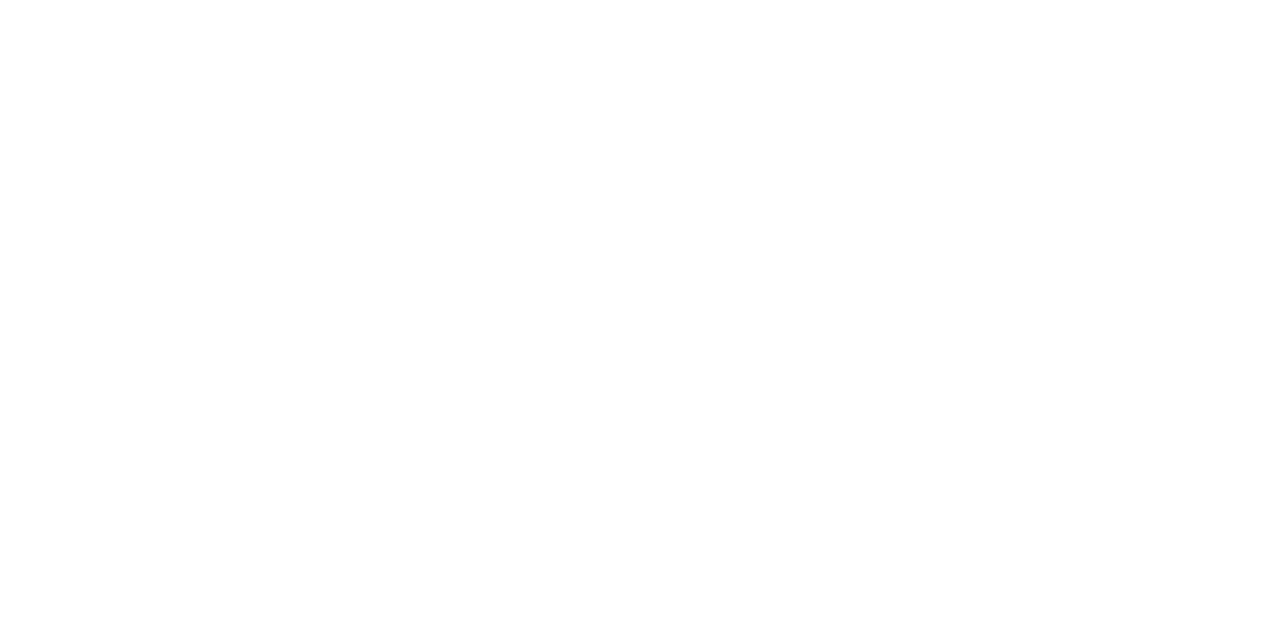
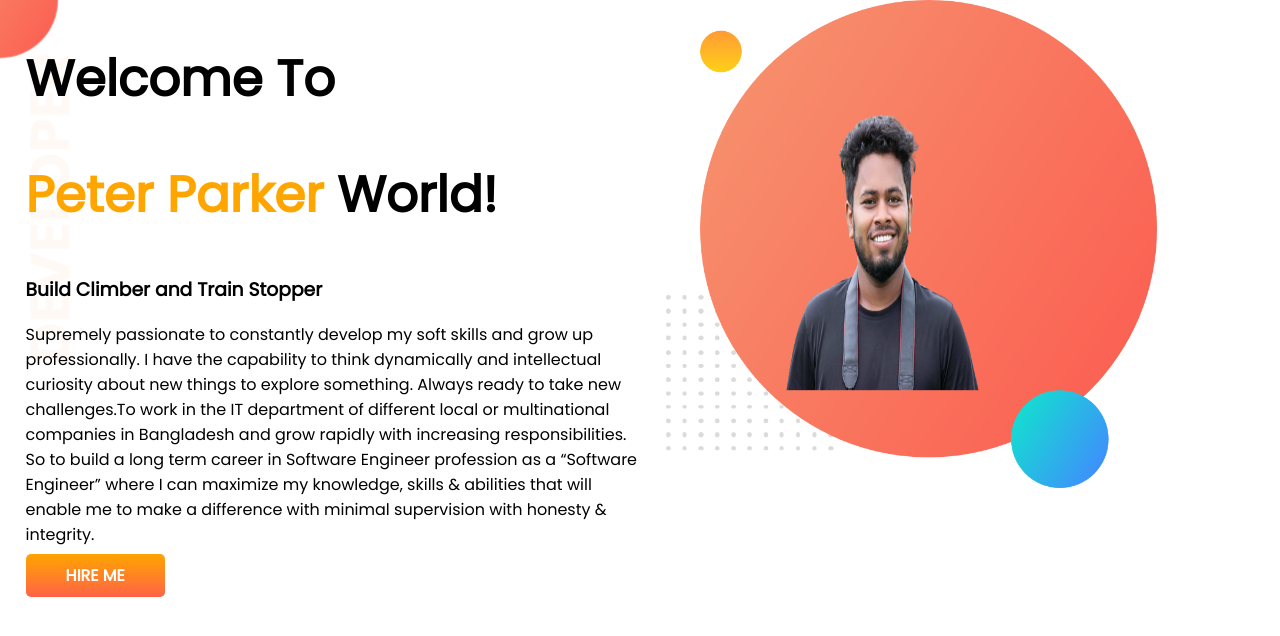
Before and after one commit to RedoneRony/developer-portfolio, a plain HTML site: page index.html in a window 1280 px wide. Drawn offline with Linux system fonts and the light colour scheme.

Commit message:
top banner added

```diff
--- a/index.html
+++ b/index.html
@@ -5,9 +5,23 @@
     <meta http-equiv="X-UA-Compatible" content="IE=edge">
     <meta name="viewport" content="width=device-width, initial-scale=1.0">
     <title>Redone Portfolio</title>
+    <link rel="preconnect" href="https://fonts.googleapis.com">
+    <link rel="preconnect" href="https://fonts.gstatic.com" crossorigin>
+    <link href="https://fonts.googleapis.com/css2?family=Poppins&display=swap" rel="stylesheet">
     <link rel="stylesheet" href="style.css">
 </head>
 <body>
-
+ <section class="top-banner">
+    <div class="half-width">
+        <h1>Welcome To</h1>
+        <h1><span class="orange-color">Peter Parker</span>  World!</h1>
+        <h3>Build Climber and Train Stopper</h3>
+        <p>Supremely passionate to constantly develop my soft skills and grow up professionally. I have the capability to think dynamically and intellectual curiosity about new things to explore something. Always ready to take new challenges.To work in the IT department of different local or multinational companies in Bangladesh and grow rapidly with increasing responsibilities. So to build a long term career in Software Engineer profession as a “Software Engineer” where I can maximize my knowledge, skills & abilities that will enable me to make a difference with minimal supervision with honesty & integrity.</p>
+        <a class="link-button" href="https://www.linkedin.com/in/md-redone-hassan-579069140/" target="__blank">HIRE ME</a>
+       </div>
+        <div class="half-width">
+            <img src="./images/myphoto_.png" alt="">
+        </div>
+ </section>
 </body>
 </html>
--- a/style.css
+++ b/style.css
@@ -0,0 +1,34 @@
+body {
+  font-family: "Poppins", sans-serif;
+  margin: 0;
+}
+
+h1 {
+  font-size: 50px;
+}
+.orange-color {
+  color: orange;
+}
+
+section {
+  display: flex;
+}
+.half-width {
+  width: 50%;
+  padding-left: 2%;
+}
+.half-width img {
+  width: 80%;
+}
+.link-button {
+  text-decoration: none;
+  background-image: linear-gradient(orange, tomato);
+  color: white;
+  font-weight: 700;
+  padding: 10px 40px;
+  border-radius: 5px;
+}
+.top-banner {
+  background-image: url(./images/top-banner.png);
+  background-repeat: no-repeat;
+}
```
Also changed, not shown: images/dream-bg.png (added), images/exp-bg.png (added), images/jhankar.png (added), images/jhankar2.png (added), images/my-bg.png (added), images/my-bg2.png (added), images/myphoto_.png (added), images/top-banner.png (added), showOff/myphoto-removebg.png (added), showOff/myphoto.jpg (added).
